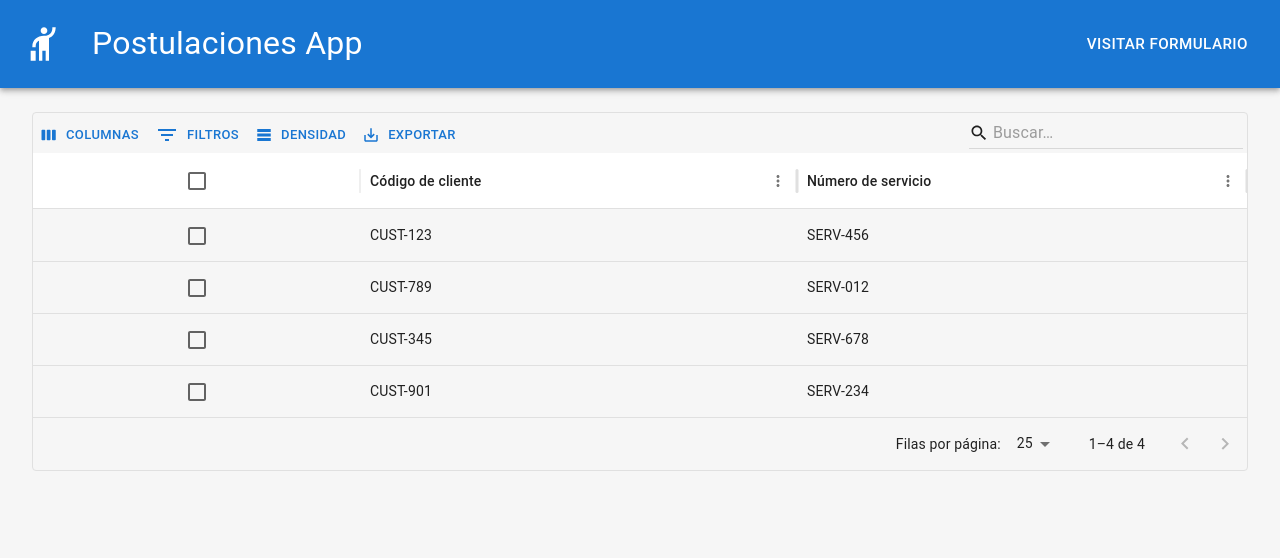
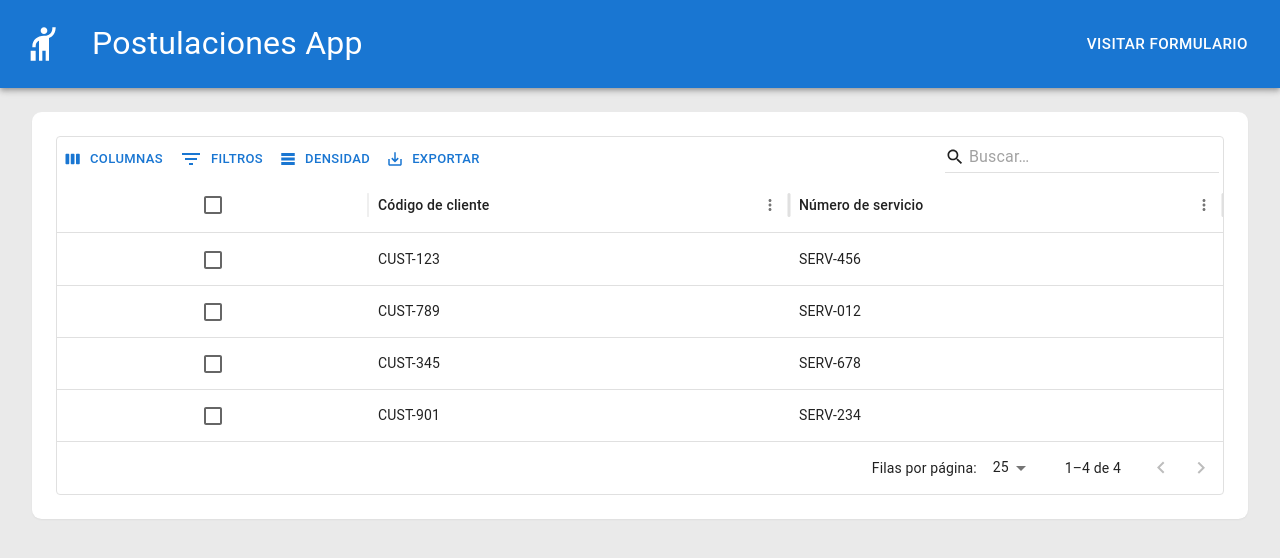
Before and after one commit to enriquemdev/postulaciones-app, a Next.js app: page / in a window 1280 px wide. Shown: the top 558 px of the page. Built offline with nearby package versions, Linux system fonts and the light colour scheme; what @mui/material-nextjs would draw is missing.

Commit message:
feat(design): Create page card component so the pages look better

```diff
--- a/src/app/globals.css
+++ b/src/app/globals.css
@@ -23,5 +23,5 @@ body {
   /* background: var(--background); */
   /* color: var(--foreground); */
   font-family: Arial, Helvetica, sans-serif;
-  background-color: #f6f6f6;
+  background-color: #eaeaea;
 }
--- a/src/app/layout.tsx
+++ b/src/app/layout.tsx
@@ -40,10 +40,10 @@ export default function RootLayout({
           />
           <Box
             sx={{
-              maxWidth: "1420px",
+              maxWidth: "1450px",
               mx: "auto",
               px: {
-                xs: 2,
+                xs: 1,
                 sm: 3,
                 lg: 4,
               },
--- a/src/app/page.tsx
+++ b/src/app/page.tsx
@@ -1,4 +1,4 @@
-import { Datatable } from "@/components/ui";
+import { PageCard, Datatable } from "@/components/ui";
 import { Box } from "@mui/material";
 
 const columns = [
@@ -16,7 +16,7 @@ const rows = [
 export default function Listing() {
   return (
     <Box>
-     <Datatable columns={columns} rows={rows} />
+      <PageCard children={<Datatable columns={columns} rows={rows} />} />
     </Box>
   );
 }
--- /dev/null
+++ b/src/components/ui/PageCard.tsx
@@ -0,0 +1,30 @@
+import { Box, Paper } from '@mui/material';
+import * as React from 'react';
+
+export const PageCard = ({
+  children,
+}: Readonly<{
+  children: React.ReactNode;
+}>) => {
+  return (
+    <Box
+      sx={{
+        mx: 'auto', // Centrado horizontal
+      }}
+    >
+      <Paper
+        sx={{
+          overflow: 'hidden', // Ocultar desbordamiento
+          boxShadow: '0 1px 2px 0 rgba(0, 0, 0, 0.05)', // Sombra pequeña
+          borderRadius: '0.6rem',
+          p: {
+            xs: 1,
+            sm: 3
+          }
+        }}
+      >
+        {children}
+      </Paper>
+    </Box>
+  );
+};
--- a/src/components/ui/index.ts
+++ b/src/components/ui/index.ts
@@ -1,2 +1,3 @@
 export { Navbar } from './Navbar';
 export { Datatable } from './Datatable';
+export { PageCard } from './PageCard';
```
